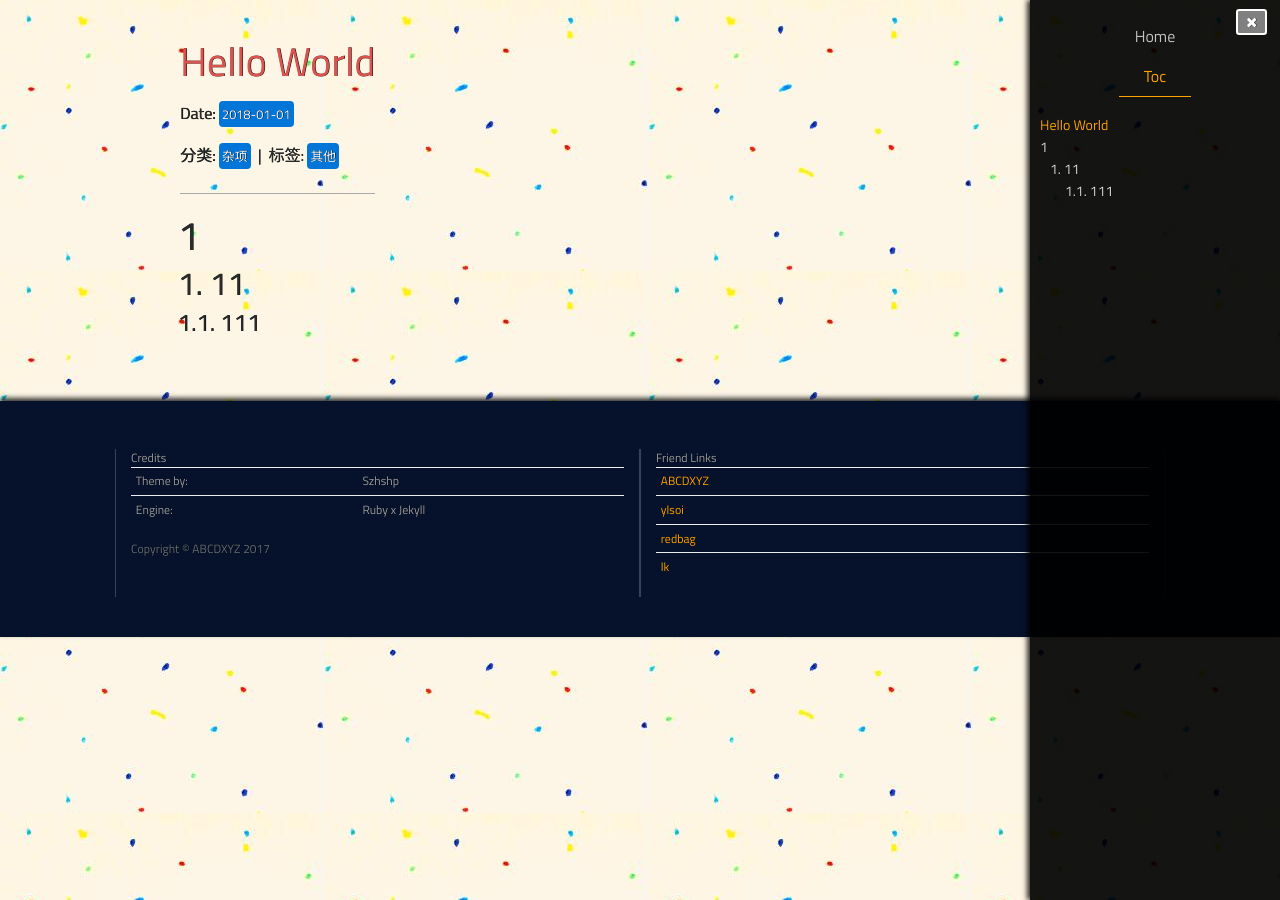
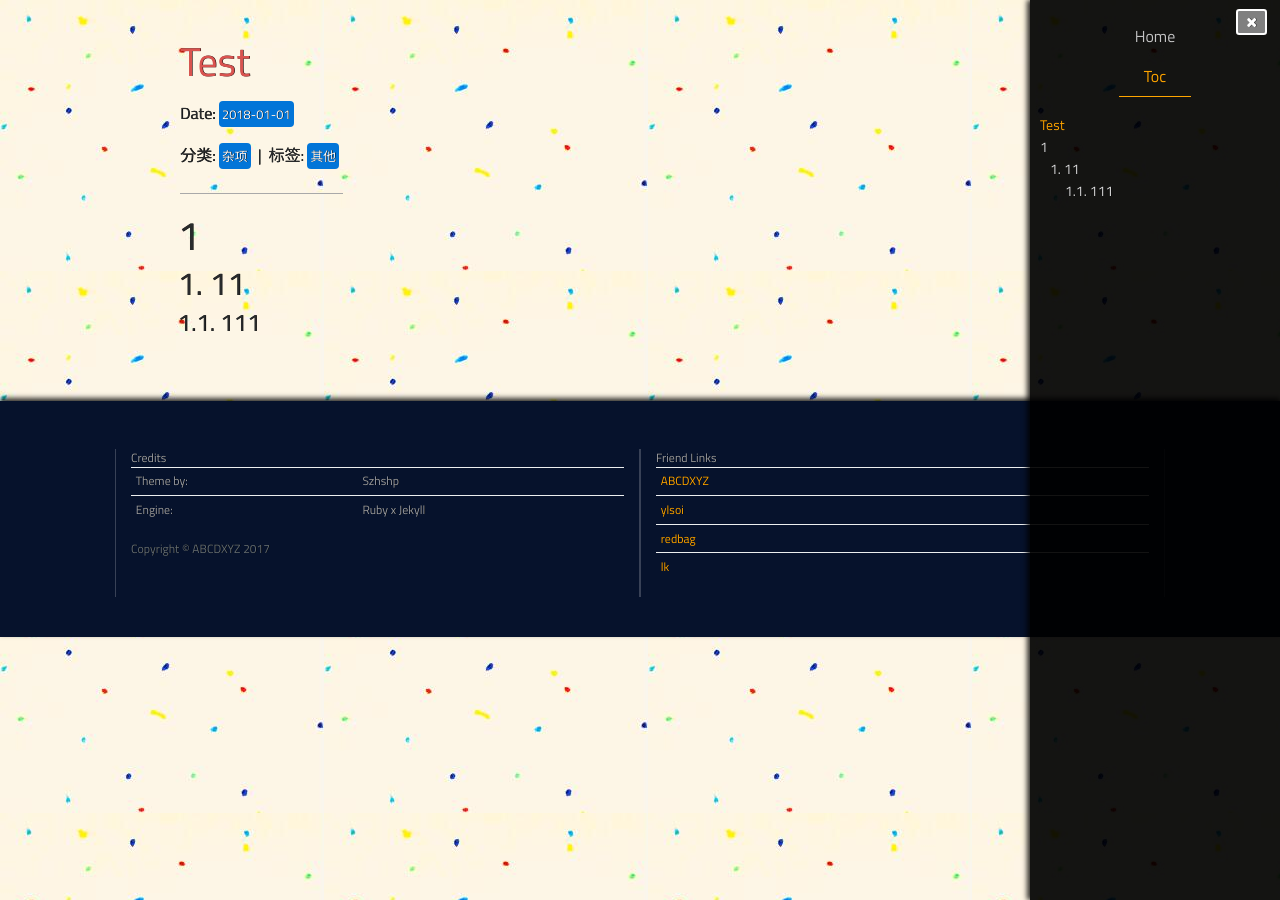
Before and after one commit to abcdxyzs/ABCDXYZs.blog.backup, a Jekyll site: the page built from _posts/2018-1-1-Test.md, in a window 1280 px wide. Built offline with Jekyll 4.4.1, drawn with Linux system fonts in a browser that asks for light colours; comment, search, counter and statistics services are not loaded.

Commit message:
statement

```diff
--- a/_includes/navbar.html
+++ b/_includes/navbar.html
@@ -1,5 +1,4 @@
-
-<!-- Toggle Button -->
+ <!-- Toggle Button -->
  <a href="#menu-toggle" class="btn btn-group-vertical btn-sm toggled" id="menu-toggle">
      <i class="fa fa-bars" aria-hidden="true"></i>
  </a>
--- a/_posts/2018-1-1-Test.md
+++ b/_posts/2018-1-1-Test.md
@@ -1,9 +1,9 @@
 ---
 layout: post
-title: Hello World
+title: Test
 tag: [其他]
 category: [杂项]
-stickie: true
+stickie: false
 intro: test
 ---
 
```
